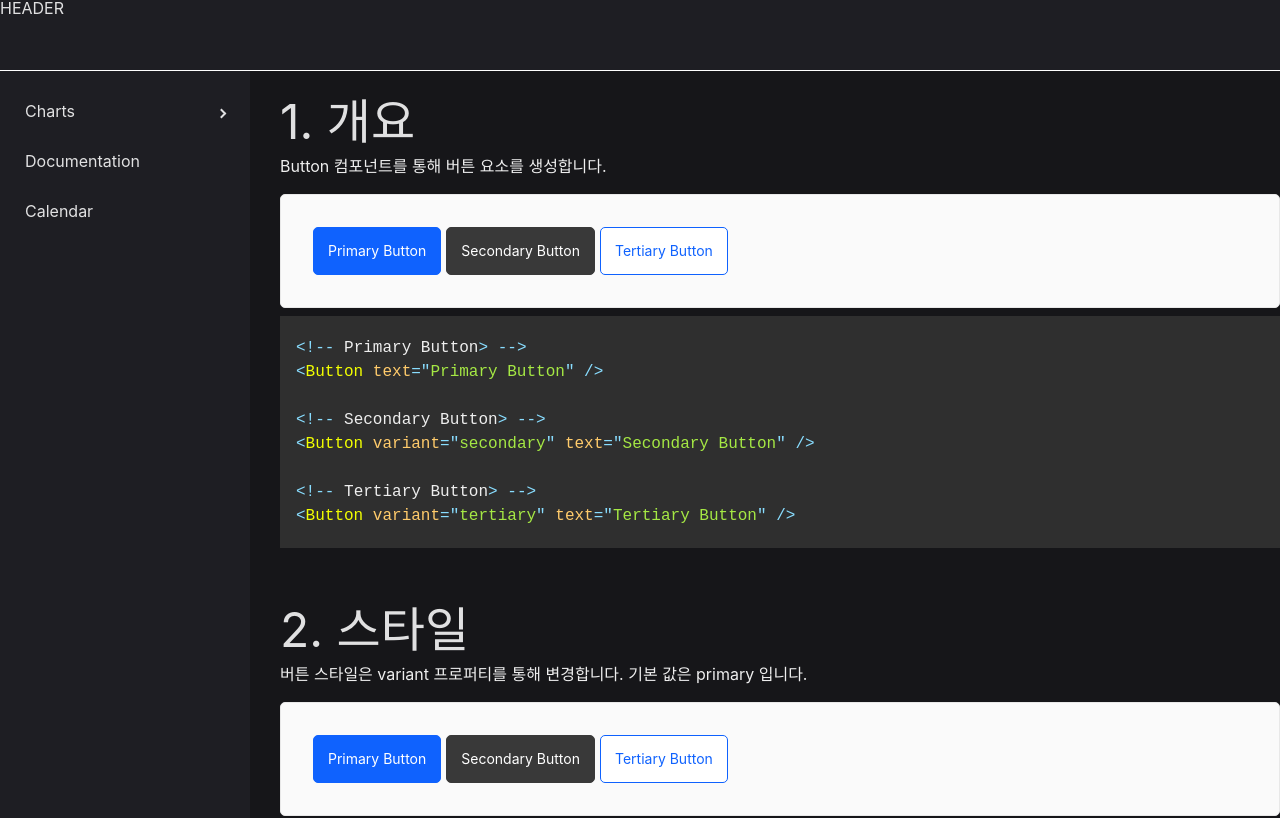
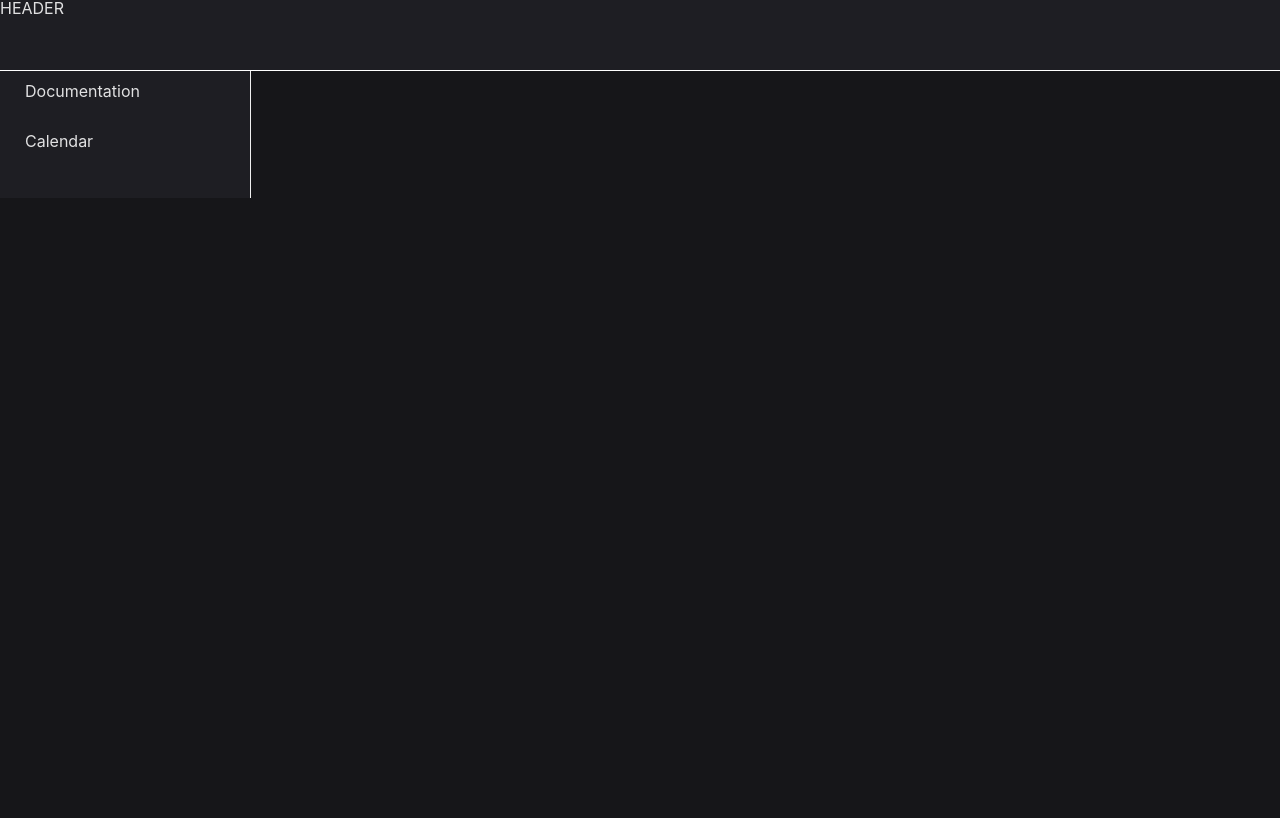
Before and after one commit to dongggggae/_hyun-design-system, a React (Vite) app: page / in a window 1280 px wide. Shown: the top 818 px of the page. Built offline with nearby package versions, Linux system fonts and the light colour scheme.

Commit message:
Router 추가

```diff
--- a/src/App.jsx
+++ b/src/App.jsx
@@ -1,13 +1,18 @@
+// App.js
+import { Routes, Route } from 'react-router-dom';
 import Layout from './layouts/Layout';
+import Btn from './pages/components/Btn';
+import Typography from './pages/components/Typography';
 
-import './assets/app.css';
-
-const App = () => {
+function App() {
   return (
-    <div className="App">
-      <Layout></Layout>
-    </div>
+    <Routes>
+      <Route path="/" element={<Layout />}>
+        <Route path="components/btn" element={<Btn />} />
+        <Route path="components/typography" element={<Typography />} />
+      </Route>
+    </Routes>
   );
-};
+}
 
 export default App;
--- a/src/components/layout/MySidebar.jsx
+++ b/src/components/layout/MySidebar.jsx
@@ -1,8 +1,9 @@
+import { Link } from 'react-router-dom';
 import { Sidebar, Menu, MenuItem, SubMenu, sidebarClasses } from 'react-pro-sidebar';
 import '../../assets/app.css';
 
 const MySidebar = () => {
-  const PREFIX = 'sidebar';
+  const PREFIX = 'Sidebar';
   return (
     <Sidebar
       className={PREFIX}
@@ -11,9 +12,13 @@ const MySidebar = () => {
       }}
     >
       <Menu>
-        <SubMenu label="Charts">
-          <MenuItem> Pie charts </MenuItem>
-          <MenuItem> Line charts </MenuItem>
+        <SubMenu label="Components">
+          <MenuItem>
+            <Link to="/components/btn">Button</Link>
+          </MenuItem>
+          <MenuItem>
+            <Link to="/components/typography">Typography</Link>
+          </MenuItem>
         </SubMenu>
         <MenuItem> Documentation </MenuItem>
         <MenuItem> Calendar </MenuItem>
--- a/src/layouts/Layout.jsx
+++ b/src/layouts/Layout.jsx
@@ -1,16 +1,16 @@
+import { Outlet } from 'react-router-dom';
 import Header from '../components/layout/Header';
-import MySidebar from '../components/layout/MySidebar';
+import Sidebar from '../components/layout/MySidebar';
 import Main from '../components/layout/Main';
-import Btn from '../pages/components/Btn';
 
 const Layout = () => {
   const PREFIX = 'Wrap';
   return (
     <div className={PREFIX}>
       <Header></Header>
-      <MySidebar></MySidebar>
+      <Sidebar></Sidebar>
       <Main>
-        <Btn></Btn>
+        <Outlet />
       </Main>
     </div>
   );
--- a/src/main.jsx
+++ b/src/main.jsx
@@ -1,12 +1,15 @@
 import React from 'react';
 import ReactDOM from 'react-dom/client';
 import App from './App.jsx';
+import { BrowserRouter } from 'react-router-dom';
 import './index.css';
 import { Reset } from 'styled-reset';
 
 ReactDOM.createRoot(document.getElementById('root')).render(
-  <React.StrictMode>
-    <Reset />
-    <App />
-  </React.StrictMode>,
+  <BrowserRouter>
+    <React.StrictMode>
+      <Reset />
+      <App />
+    </React.StrictMode>
+  </BrowserRouter>,
 );
```
